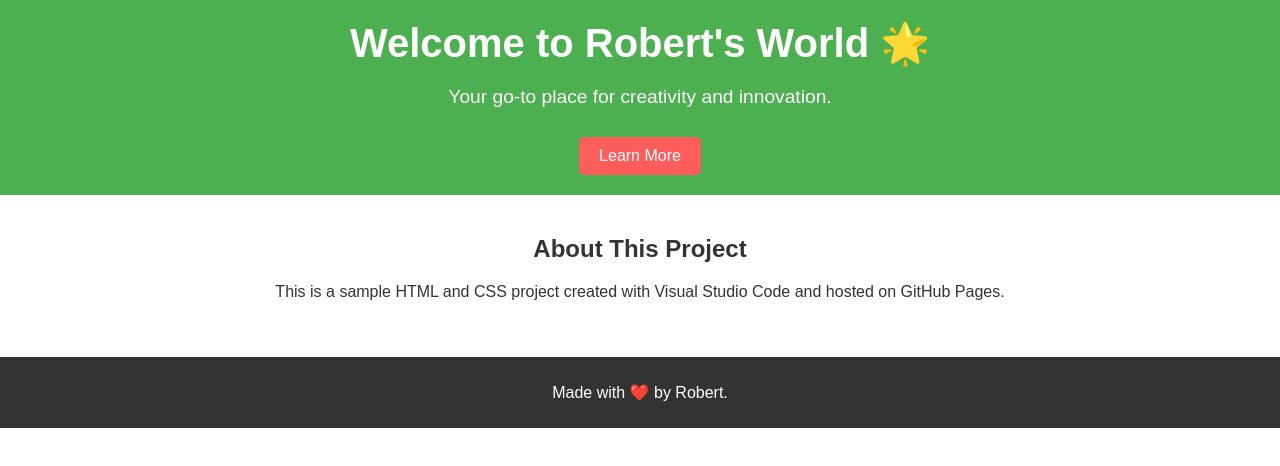
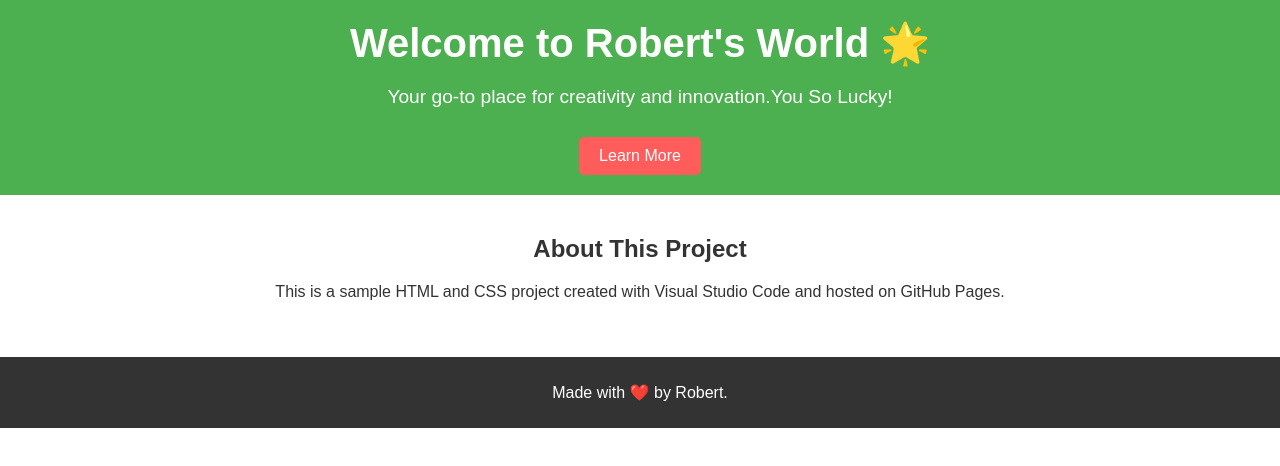
Before and after one commit to robertmerced/my-sample-project, a plain HTML site: page index.html in a window 1280 px wide. Drawn offline with Linux system fonts and the light colour scheme.

Commit message:
Update index.html

```diff
--- a/index.html
+++ b/index.html
@@ -9,7 +9,7 @@
   <body>
     <header>
       <h1>Welcome to Robert's World 🌟</h1>
-      <p>Your go-to place for creativity and innovation.</p>
+      <p>Your go-to place for creativity and innovation.You So Lucky!</p>
       <a href="#about" class="btn">Learn More</a>
     </header>
 
```
